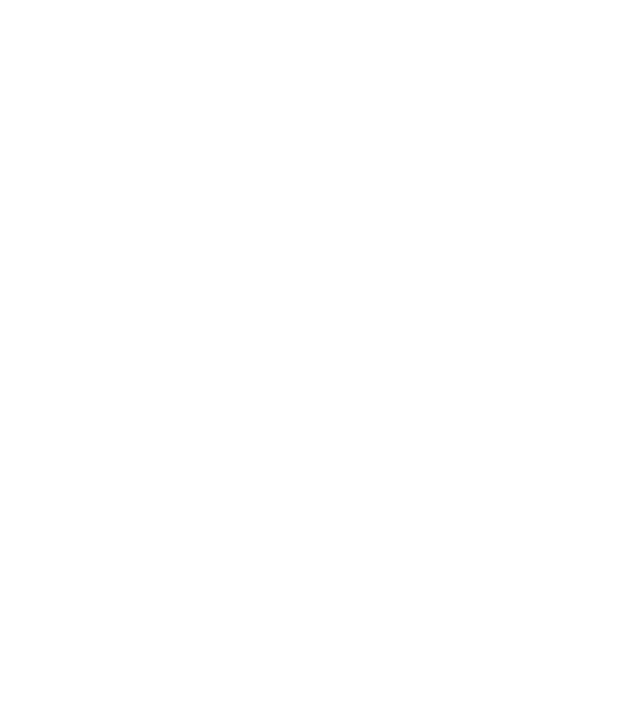
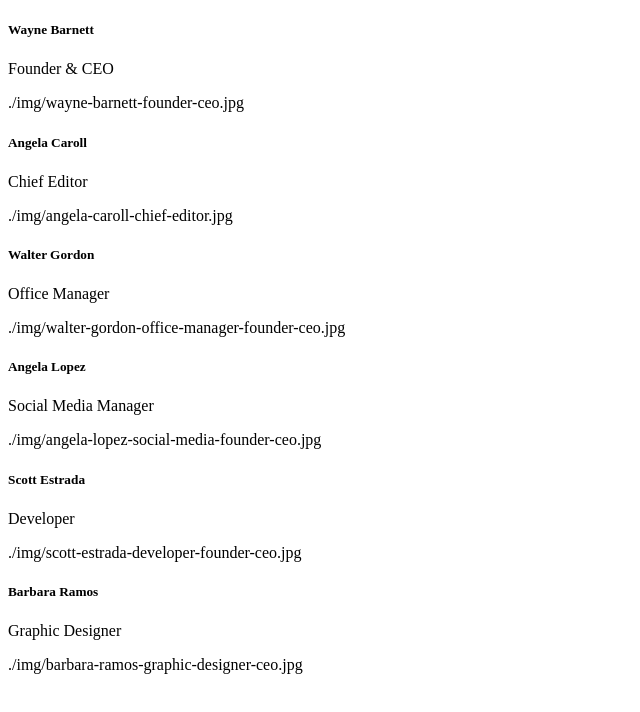
Before and after one commit to DamianoLunardo/js-our-team, a plain HTML site: page index.html in a window 1280 px wide. Shown: the whole page, without its empty margins (0-640 px from the left). Drawn offline with Linux system fonts and the light colour scheme.

Commit message:
ADD milestone 2

```diff
--- a/index.html
+++ b/index.html
@@ -7,6 +7,7 @@
 </head>
 <body>
 
+    <div id="team-members"></div>
 
     <script src="main.js"></script>
 </body>
--- a/main.js
+++ b/main.js
@@ -43,7 +43,29 @@ for (let i = 0; i < teamMembers.length; i++) {
 
 for (let i = 0; i < teamMembers.length; i++) {
     const infoTeam = teamMembers[i]
-    console.log(infoTeam)
+    //console.log(infoTeam)
     const fullInfo = `${infoTeam.nome_cognome} ${infoTeam.ruolo} ${infoTeam.immagine}`
     console.log(fullInfo)
 };
+
+const membriDelTeam = document.getElementById('team-members')
+
+for (let i = 0; i < teamMembers.length; i++) {
+    const member = teamMembers[i]
+    const memberDiv = document.createElement('div')
+
+    const nomeCognome = document.createElement('h5')
+    nomeCognome.textContent = member.nome_cognome
+
+    const professione = document.createElement('p')
+    professione.textContent = member.ruolo
+
+    const immagineProfilo = document.createElement('p')
+    immagineProfilo.textContent = member.immagine
+
+    membriDelTeam.appendChild(memberDiv)
+    memberDiv.appendChild(nomeCognome)
+    memberDiv.appendChild(professione)
+    memberDiv.appendChild(immagineProfilo)
+
+}
```
